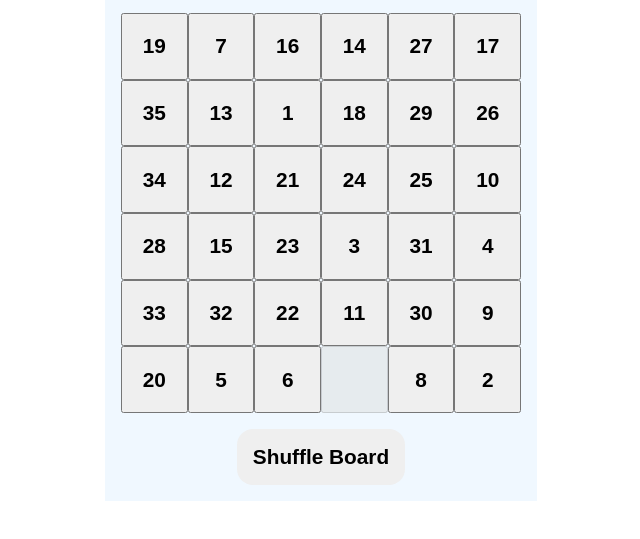
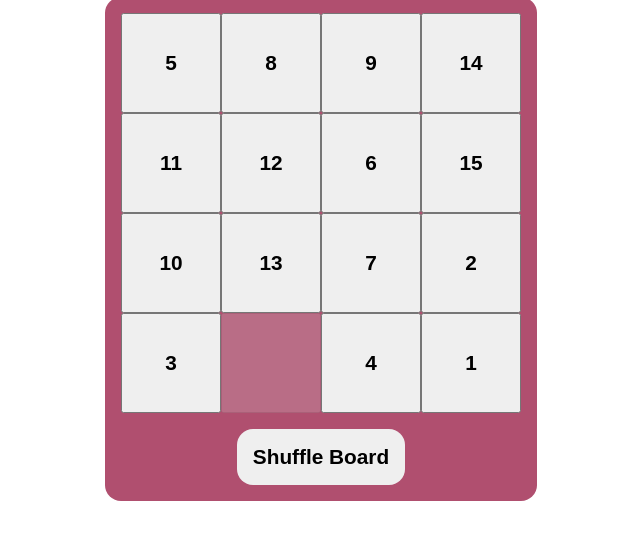
Before and after one commit to Balthazark/n-puzzle, a Gatsby site: page / in a window 1280 px wide. Shown: the part 91-630 px from the top of the page, without its empty margins (319-959 px from the left). Built offline with nearby package versions, Linux system fonts and the light colour scheme; Gatsby itself is replaced by a stand-in of ours.

Commit message:
GH-8: Finish styling and update tests to work with styled component themes

```diff
--- a/src/components/Board.tsx
+++ b/src/components/Board.tsx
@@ -4,19 +4,15 @@ import Tile from "./Tile";
 import useBoard from "../hooks/useBoard";
 import { device } from "../styles/Breakpoints";
 
-type BoardProps = {
-  rows: number;
-  columns: number;
-};
-
 const BoardWrapper = styled.section`
-  background-color: aliceblue;
+  background-color: ${(props) => props.theme.colors.secondaryAccent};
   display: flex;
   flex-direction: column;
   align-items: center;
   justify-content: center;
   padding: 1rem;
   gap: 1rem;
+  border-radius: 1rem;
 `;
 
 const BoardContainer = styled.section<BoardProps>`
@@ -36,6 +32,7 @@ const BoardContainer = styled.section<BoardProps>`
 const WinMessage = styled.p`
   text-align: center;
   font-size: clamp(1rem, 1vw + 0.5rem, 4rem);
+  color: ${(props) => props.theme.colors.textSecondary};
 `;
 
 const ShuffleButton = styled.button`
@@ -44,7 +41,15 @@ const ShuffleButton = styled.button`
   border-radius: 1rem;
   border-style: none;
   font-size: clamp(0.5rem, 1vw + 0.5rem, 2rem);
+  &:hover {
+    background-color: ${(props) => props.theme.colors.primaryAccent};
+  }
 `;
+
+type BoardProps = {
+  rows: number;
+  columns: number;
+};
 
 const Board = ({ rows, columns }: BoardProps) => {
   const { board, handleMoveTiles, handleShuffleBoard, isBoardSolved } =
--- a/src/components/Tile.tsx
+++ b/src/components/Tile.tsx
@@ -1,11 +1,5 @@
 import React from "react";
 import styled from "styled-components";
-
-type TileProps = {
-  value: number;
-  isEmpty: boolean;
-  onClick: React.MouseEventHandler<HTMLButtonElement>;
-};
 
 type StyledTileProps = Pick<TileProps, "isEmpty">;
 
@@ -13,7 +7,24 @@ const StyledTile = styled.button<StyledTileProps>`
   aspect-ratio: 1;
   font-weight: bold;
   font-size: clamp(0.5rem, 1vw + 0.5rem, 2rem);
+
+  &:hover {
+    background-color: ${(props) =>
+      props.isEmpty ? "" : props.theme.colors.primaryAccent};
+    border: solid;
+  }
+
+  &:disabled {
+    cursor: not-allowed;
+    opacity: 0.5;
+  }
 `;
+
+type TileProps = {
+  value: number;
+  isEmpty: boolean;
+  onClick: React.MouseEventHandler<HTMLButtonElement>;
+};
 
 const Tile = ({ value, isEmpty, onClick }: TileProps) => {
   return (
--- a/src/config.ts
+++ b/src/config.ts
@@ -1,2 +1,2 @@
-export const ROWS = 6;
-export const COLUMNS = 6;
+export const ROWS = 4;
+export const COLUMNS = 4;
--- a/src/styles/GlobalStyle.ts
+++ b/src/styles/GlobalStyle.ts
@@ -12,4 +12,8 @@ export const GlobalStyle = createGlobalStyle`
     margin: 0;
     padding: 0;
   }
+  button {
+    box-shadow: none;
+    cursor: pointer;
+  }
   `;
--- a/src/styles/Themes.ts
+++ b/src/styles/Themes.ts
@@ -1,10 +1,9 @@
 export const lightTheme = {
   colors: {
-    background: "#F0F0F0",
     tile: "#FFFFFF",
     text: "#000000",
-    textSecondary: "#555555",
-    primaryAccent: "#007BFF",
-    secondaryAccent: "#FFC107",
+    textSecondary: "#FFFFFF",
+    primaryAccent: "#6A9574",
+    secondaryAccent: "#B04F6F",
   },
 };
--- a/src/styles/styled.d.ts
+++ b/src/styles/styled.d.ts
@@ -3,7 +3,6 @@ import "styled-components";
 declare module "styled-components" {
   export interface DefaultTheme {
     colors: {
-      background: string;
       tile: string;
       text: string;
       textSecondary: string;
```
Also changed, not shown: src/components/Board.spec.tsx (+27 -5 lines), src/components/Tile.spec.tsx (+24 -8 lines).
